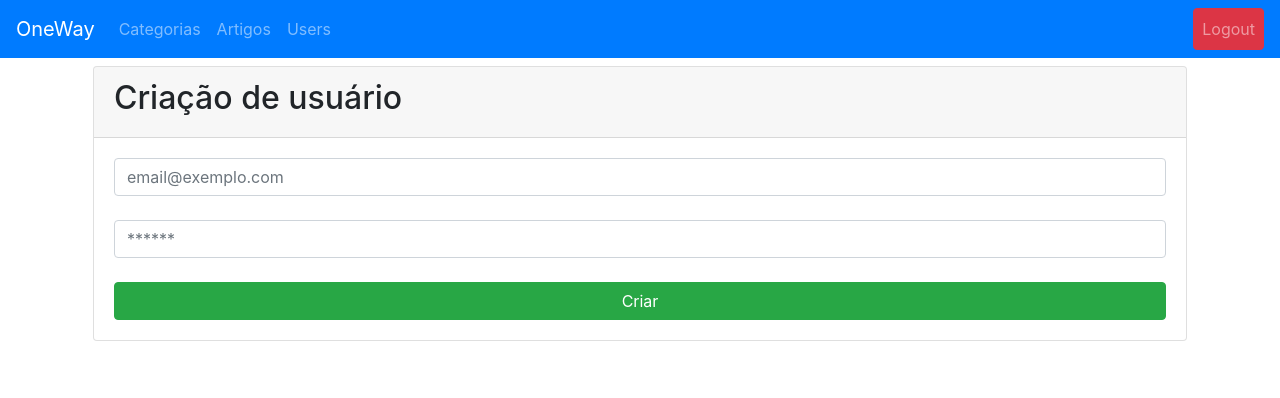
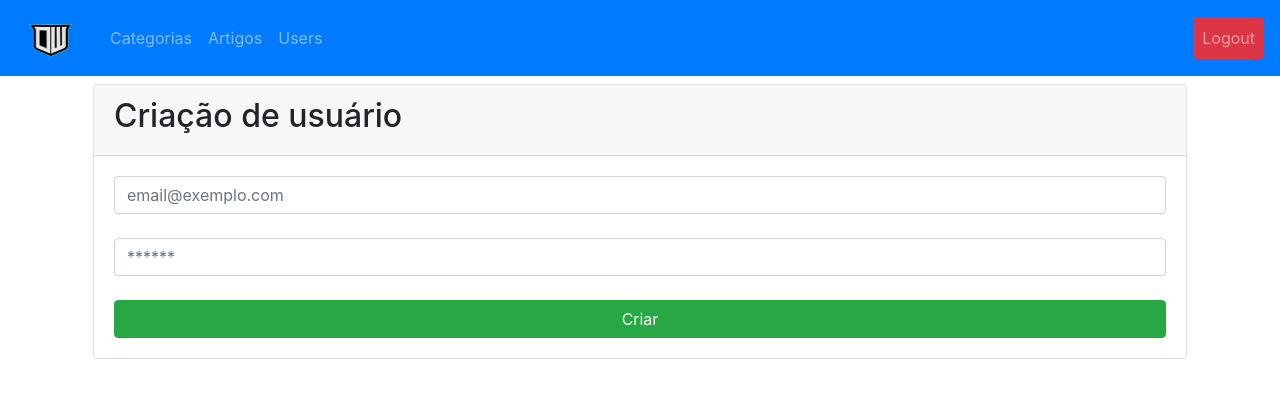
Before and after one commit to pcezars/GuiaPress, a Node server app: page /admin/users/create in a window 1280 px wide. Shown: the top 398 px of the page. Run offline with Node 20, Linux system fonts and the light colour scheme; some libraries are stand-ins or nearby versions.

Commit message:
new file:   public/img/ow.png 	modified:   views/partials/homenavbar.ejs 	modified:   views/partials/navbar.ejs

```diff
--- a/views/partials/homenavbar.ejs
+++ b/views/partials/homenavbar.ejs
@@ -3,7 +3,7 @@
     <button class="navbar-toggler navbar-toggler-right" type="button" data-toggle="collapse" data-target="#navbarNav" aria-controls="navbarNav" aria-expanded="false" aria-label="Toggle navigation">
         <span class="navbar-toggler-icon"></span>
     </button>
-    <a class="navbar-brand" href="/">OneWay</a>
+    <a class="navbar-brand" href="/"><img src="/img/ow.png" height="50px" width="70px"></a>
     <div class="collapse navbar-collapse justify-content-end" id="navbarNav">
         <ul class="navbar-nav mr-auto">
             <li class="nav-item">
--- a/views/partials/navbar.ejs
+++ b/views/partials/navbar.ejs
@@ -3,7 +3,7 @@
     <button class="navbar-toggler navbar-toggler-right" type="button" data-toggle="collapse" data-target="#navbarNav" aria-controls="navbarNav" aria-expanded="false" aria-label="Toggle navigation">
         <span class="navbar-toggler-icon"></span>
     </button>
-    <a class="navbar-brand" href="/">OneWay</a>
+    <a class="navbar-brand" href="/"><img src="/img/ow.png" height="50px" width="70px"></a>
     <div class="collapse navbar-collapse justify-content-end" id="navbarNav">
         <ul class="navbar-nav mr-auto">
             <li class="nav-item">
```
Also changed, not shown: public/img/ow.png (added).
